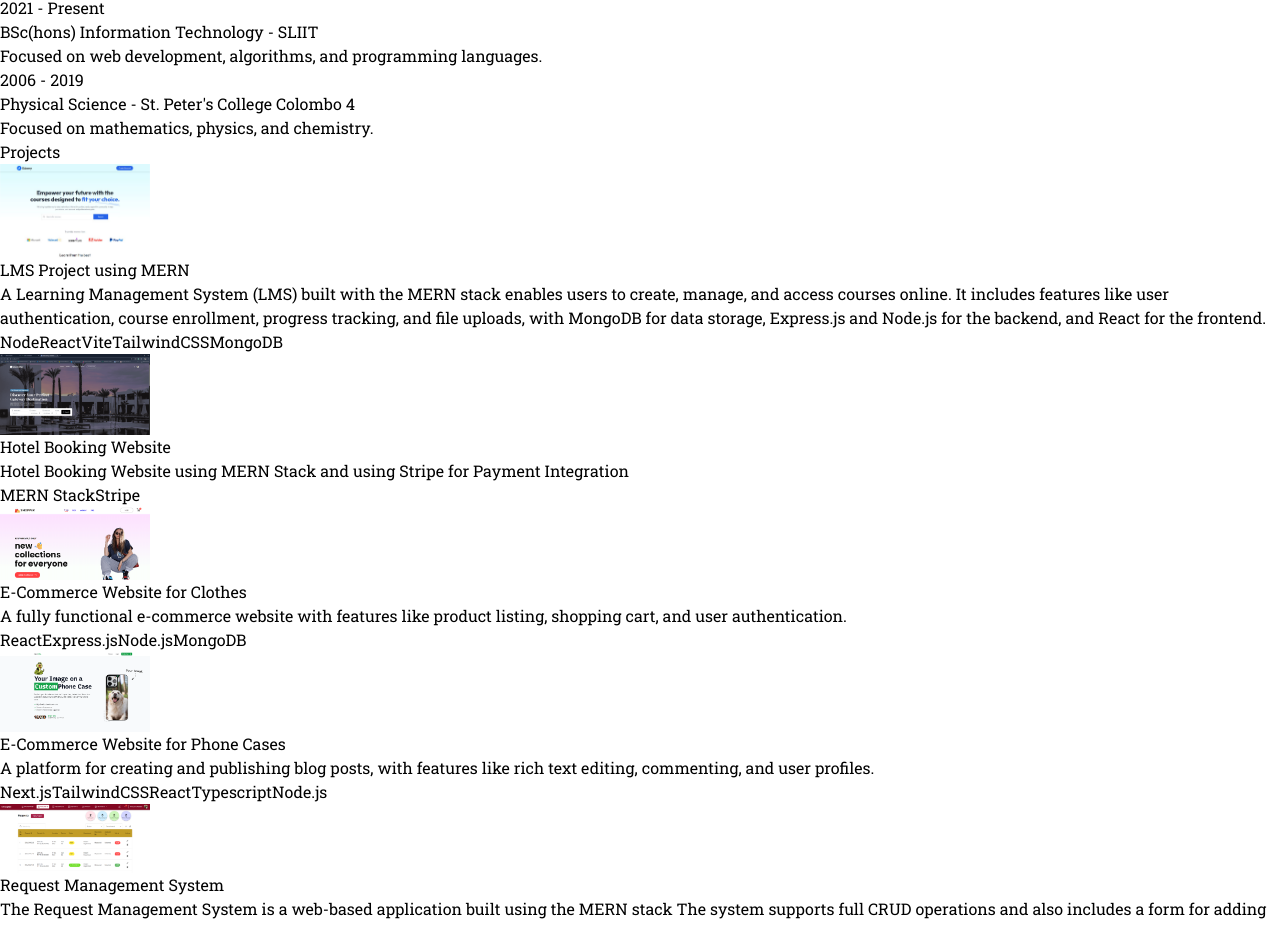
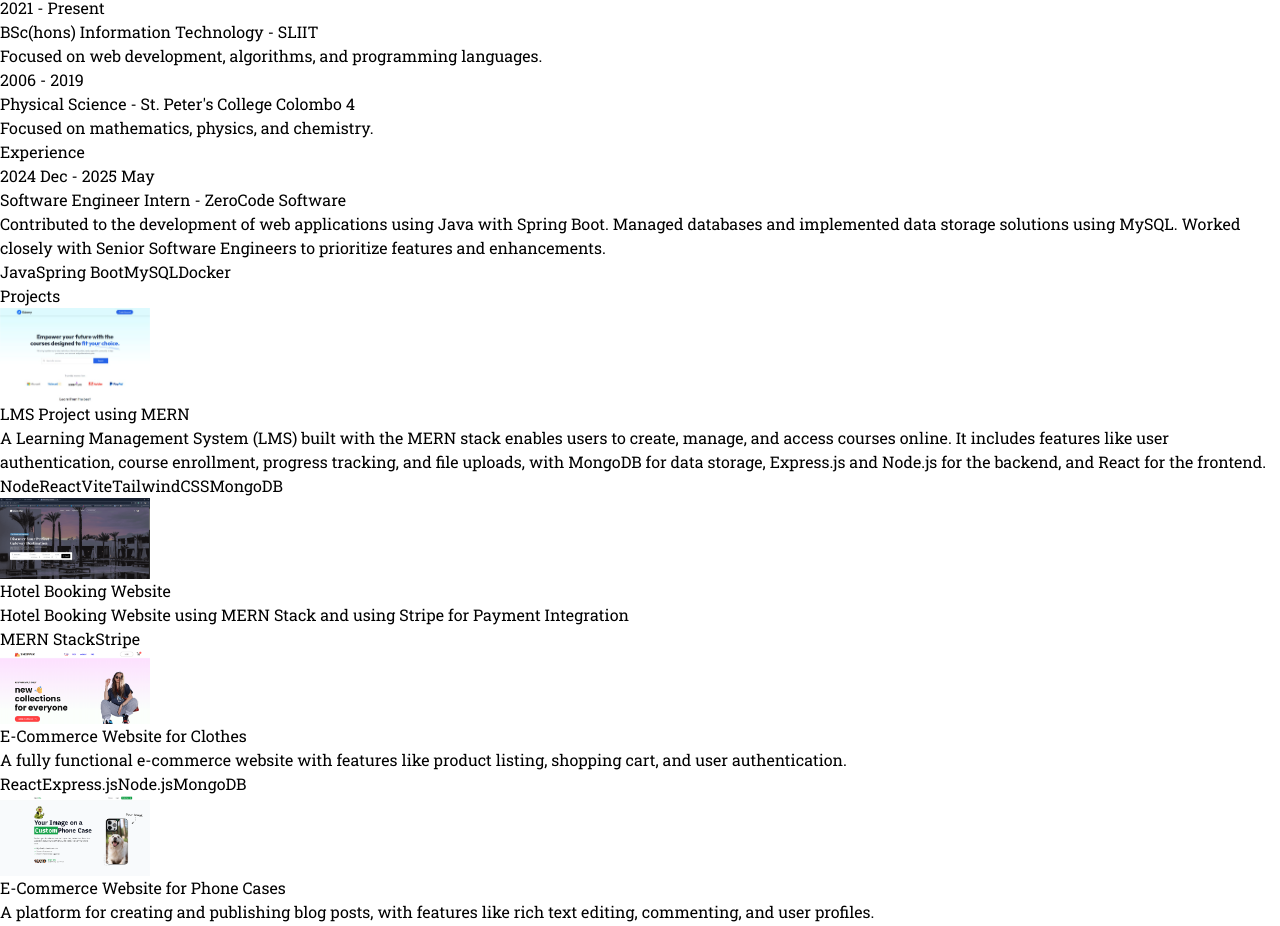
Before and after one commit to sohanfernando/my-portfolio, a React (Vite) app: page / in a window 1280 px wide. Shown: the part 1776-2702 px from the top of the page. Built offline with nearby package versions, Linux system fonts and the light colour scheme.

Commit message:
Updated Experience section

```diff
--- a/src/App.jsx
+++ b/src/App.jsx
@@ -3,7 +3,7 @@ import Hero from './components/Hero';
 import About from './components/About';
 import Technologies from './components/Technologies';
 import Education from './components/Education';
-// import Experience from './components/Experience';
+import Experience from './components/Experience';
 import Projects from './components/Projects';
 import Contact from './components/Contact';
 
@@ -19,7 +19,7 @@ const App = () => {
         <About />
         <Technologies />
         <Education />
-        {/* <Experience /> */}
+        <Experience />
         <Projects />
         <Contact />
       </div>
--- a/src/constants/index.js
+++ b/src/constants/index.js
@@ -32,32 +32,11 @@ export const EDUCATION = [
 
 export const EXPERIENCES = [
   {
-    year: "2023 - Present",
-    role: "Senior Full Stack Developer",
-    company: "Google Inc.",
-    description: `Led a team in developing and maintaining web applications using JavaScript, React.js, and Node.js. Implemented RESTful APIs and integrated with MongoDB databases. Collaborated with stakeholders to define project requirements and timelines.`,
-    technologies: ["JavaScript", "React.js", "Next.js", "MongoDB"],
-  },
-  {
-    year: "2022 - 2023",
-    role: "Frontend Developer",
-    company: "Adobe",
-    description: `Designed and developed user interfaces for web applications using Next.js and React. Worked closely with backend developers to integrate frontend components with Node.js APIs. Implemented responsive designs and optimized frontend performance.`,
-    technologies: ["HTML", "CSS", "Vue.js", "MySQL"],
-  },
-  {
-    year: "2021 - 2022",
-    role: "Full Stack Developer",
-    company: "Facebook",
-    description: `Developed and maintained web applications using JavaScript, React.js, and Node.js. Designed and implemented RESTful APIs for data communication. Collaborated with cross-functional teams to deliver high-quality software products on schedule.`,
-    technologies: ["Python", "Svelte", "Three.js", "Postgres"],
-  },
-  {
-    year: "2020 - 2021",
-    role: "Software Engineer",
-    company: "Paypal",
-    description: `Contributed to the development of web applications using JavaScript, React.js, and Node.js. Managed databases and implemented data storage solutions using MongoDB. Worked closely with product managers to prioritize features and enhancements.`,
-    technologies: ["Ruby", "Rails", "PHP", "SQLite"],
+    year: "2024 Dec - 2025 May",
+    role: "Software Engineer Intern",
+    company: "ZeroCode Software",
+    description: `Contributed to the development of web applications using Java with Spring Boot. Managed databases and implemented data storage solutions using MySQL. Worked closely with Senior Software Engineers to prioritize features and enhancements.`,
+    technologies: ["Java", "Spring Boot", "MySQL", "Docker"],
   },
 ];
 
```
